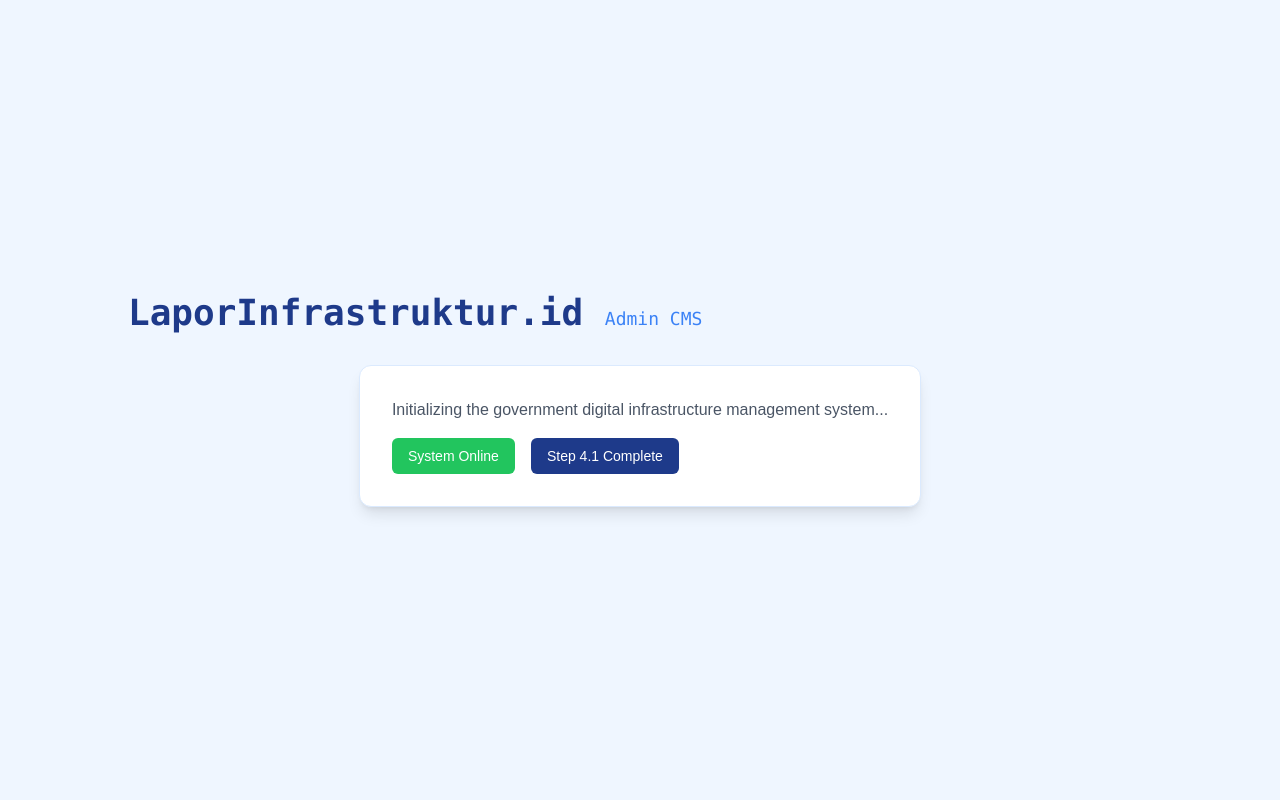
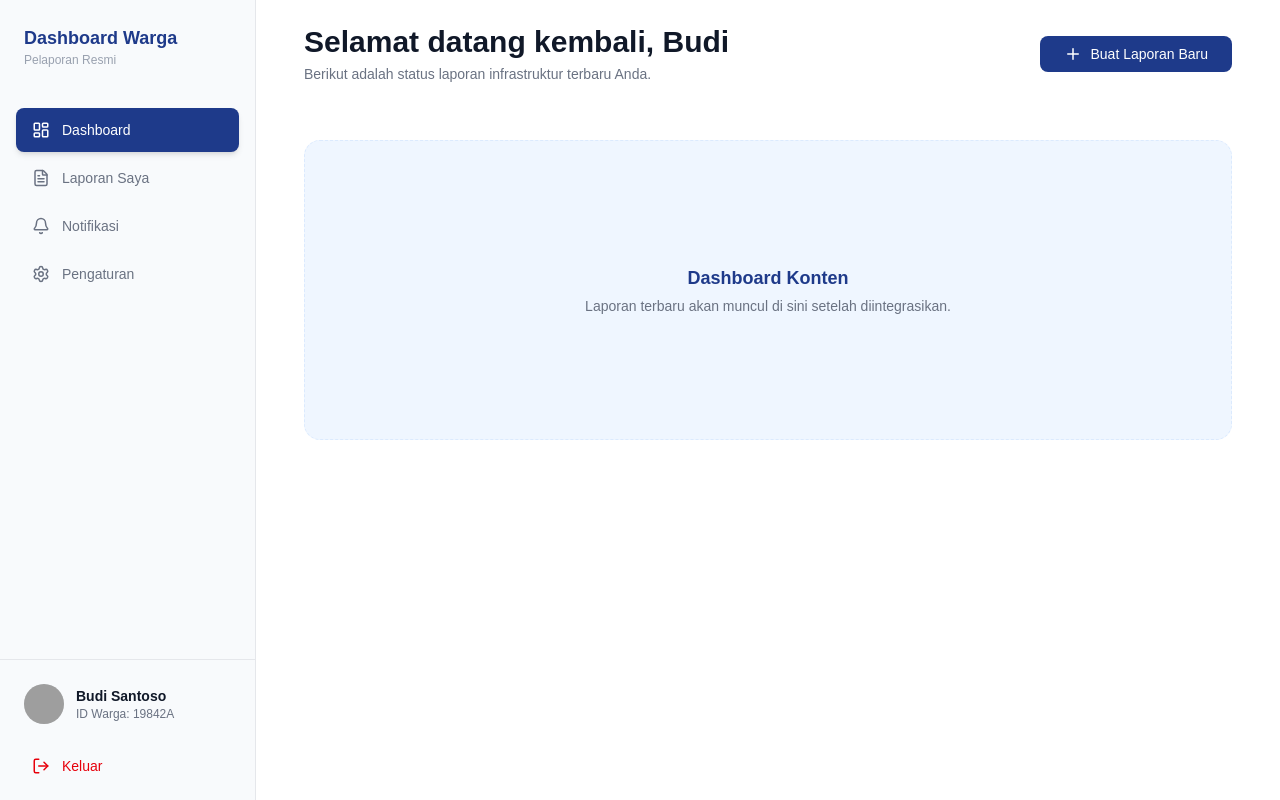
Before and after one commit to Rizkyrayhan/lapor-infrastruktur, a Next.js app in the folder apps/admin/: page / in a window 1280 px wide. Built offline with nearby package versions, Linux system fonts and the light colour scheme; grey boxes are pictures that could not be loaded.

Commit message:
feat(admin): build auth system and core layout

```diff
--- /dev/null
+++ b/apps/admin/src/app/login/page.tsx
@@ -0,0 +1,61 @@
+'use client';
+
+import { Button } from '@/components/ui/Button';
+import { Lock, Mail } from 'lucide-react';
+
+export default function LoginPage() {
+  return (
+    <div className="min-h-screen flex items-center justify-center bg-primary-50 p-6">
+      <div className="max-w-md w-full bg-white rounded-2xl shadow-xl p-10 border border-primary-100">
+        <div className="text-center mb-8">
+          <h1 className="text-3xl font-bold text-primary-900">LaporInfrastruktur</h1>
+          <p className="text-gray-500 mt-2 text-sm">Masuk ke Dashboard Admin</p>
+        </div>
+
+        <form className="space-y-6">
+          <div>
+            <label className="block text-sm font-medium text-gray-700 mb-2">Email</label>
+            <div className="relative">
+              <Mail className="absolute left-3 top-1/2 -translate-y-1/2 text-gray-400" size={18} />
+              <input
+                type="email"
+                placeholder="admin@laporinfrastruktur.id"
+                className="w-full pl-10 pr-4 py-3 rounded-lg border border-gray-200 focus:outline-none focus:ring-2 focus:ring-primary-500 transition-all"
+              />
+            </div>
+          </div>
+
+          <div>
+            <label className="block text-sm font-medium text-gray-700 mb-2">Kata Sandi</label>
+            <div className="relative">
+              <Lock className="absolute left-3 top-1/2 -translate-y-1/2 text-gray-400" size={18} />
+              <input
+                type="password"
+                placeholder="••••••••"
+                className="w-full pl-10 pr-4 py-3 rounded-lg border border-gray-200 focus:outline-none focus:ring-2 focus:ring-primary-500 transition-all"
+              />
+            </div>
+          </div>
+
+          <div className="flex items-center justify-between">
+            <div className="flex items-center">
+              <input type="checkbox" id="remember" className="h-4 w-4 text-primary-900 focus:ring-primary-900 border-gray-300 rounded" />
+              <label htmlFor="remember" className="ml-2 block text-sm text-gray-700">Ingat Saya</label>
+            </div>
+            <a href="#" className="text-sm font-medium text-primary-900 hover:underline">Lupa Sandi?</a>
+          </div>
+
+          <Button className="w-full py-4 text-lg font-bold" type="submit">
+            Masuk Sekarang
+          </Button>
+        </form>
+
+        <div className="mt-8 pt-8 border-t border-gray-100 text-center">
+          <p className="text-sm text-gray-500 italic">
+            "Melayani dengan transparansi untuk infrastruktur yang lebih baik."
+          </p>
+        </div>
+      </div>
+    </div>
+  );
+}
--- a/apps/admin/src/app/page.tsx
+++ b/apps/admin/src/app/page.tsx
@@ -1,25 +1,16 @@
+import { DashboardLayout } from '@/components/layout/DashboardLayout';
+
 export default function Home() {
   return (
-    <main className="flex min-h-screen flex-col items-center justify-center p-24 bg-primary-50">
-      <div className="z-10 max-w-5xl w-full items-center justify-between font-mono text-sm flex">
-        <h1 className="text-4xl font-bold text-primary-900">
-          LaporInfrastruktur.id <span className="text-primary-500 text-lg font-normal">Admin CMS</span>
-        </h1>
-      </div>
-
-      <div className="mt-8 p-8 bg-white rounded-xl shadow-lg border border-primary-100">
-        <p className="text-gray-600">
-          Initializing the government digital infrastructure management system...
-        </p>
-        <div className="mt-4 flex gap-4">
-          <div className="px-4 py-2 bg-status-resolved text-white rounded-md text-sm font-medium">
-            System Online
-          </div>
-          <div className="px-4 py-2 bg-primary-900 text-white rounded-md text-sm font-medium">
-            Step 4.1 Complete
+    <DashboardLayout>
+      <div className="py-8">
+        <div className="p-8 bg-primary-50 rounded-2xl border border-primary-100 border-dashed flex items-center justify-center min-h-[300px]">
+          <div className="text-center">
+            <h2 className="text-primary-900 font-semibold text-lg">Dashboard Konten</h2>
+            <p className="text-gray-500 text-sm mt-1">Laporan terbaru akan muncul di sini setelah diintegrasikan.</p>
           </div>
         </div>
       </div>
-    </main>
+    </DashboardLayout>
   );
 }
--- /dev/null
+++ b/apps/admin/src/components/layout/DashboardLayout.tsx
@@ -0,0 +1,14 @@
+import { Sidebar } from './Sidebar';
+import { Header } from './Header';
+
+export function DashboardLayout({ children }: { children: React.ReactNode }) {
+  return (
+    <div className="flex min-h-screen bg-white">
+      <Sidebar />
+      <main className="flex-1 px-12 overflow-y-auto">
+        <Header userName="Budi" />
+        {children}
+      </main>
+    </div>
+  );
+}
--- /dev/null
+++ b/apps/admin/src/components/layout/Header.tsx
@@ -0,0 +1,24 @@
+'use client';
+
+import { Plus } from 'lucide-react';
+import { Button } from '../ui/Button';
+
+interface HeaderProps {
+  userName: string;
+}
+
+export function Header({ userName }: HeaderProps) {
+  return (
+    <header className="flex items-center justify-between py-6">
+      <div>
+        <h1 className="text-3xl font-bold text-gray-900">Selamat datang kembali, {userName}</h1>
+        <p className="text-gray-500 mt-1 text-sm">Berikut adalah status laporan infrastruktur terbaru Anda.</p>
+      </div>
+
+      <Button className="flex items-center gap-2 px-6">
+        <Plus size={18} />
+        Buat Laporan Baru
+      </Button>
+    </header>
+  );
+}
--- /dev/null
+++ b/apps/admin/src/components/layout/Sidebar.tsx
@@ -0,0 +1,73 @@
+'use client';
+
+import Link from 'next/link';
+import { usePathname } from 'next/navigation';
+import {
+  LayoutDashboard,
+  FileText,
+  Bell,
+  Settings,
+  LogOut
+} from 'lucide-react';
+import { clsx } from 'clsx';
+
+const menuItems = [
+  { name: 'Dashboard', icon: LayoutDashboard, href: '/' },
+  { name: 'Laporan Saya', icon: FileText, href: '/reports' },
+  { name: 'Notifikasi', icon: Bell, href: '/notifications' },
+  { name: 'Pengaturan', icon: Settings, href: '/settings' },
+];
+
+export function Sidebar() {
+  const pathname = usePathname();
+
+  return (
+    <aside className="w-64 bg-[#F8FAFC] border-r border-gray-200 flex flex-col h-screen sticky top-0">
+      <div className="p-6">
+        <h2 className="text-primary-900 font-bold text-lg">Dashboard Warga</h2>
+        <p className="text-gray-400 text-xs">Pelaporan Resmi</p>
+      </div>
+
+      <nav className="flex-1 px-4 space-y-1 mt-4">
+        {menuItems.map((item) => {
+          const isActive = pathname === item.href;
+          return (
+            <Link
+              key={item.name}
+              href={item.href}
+              className={clsx(
+                'flex items-center gap-3 px-4 py-3 rounded-lg text-sm font-medium transition-all',
+                isActive
+                  ? 'bg-primary-900 text-white shadow-md'
+                  : 'text-gray-500 hover:bg-gray-100'
+              )}
+            >
+              <item.icon size={18} />
+              {item.name}
+            </Link>
+          );
+        })}
+      </nav>
+
+      <div className="p-4 border-t border-gray-200">
+        <div className="flex items-center gap-3 p-2">
+          <div className="w-10 h-10 rounded-full bg-gray-200 overflow-hidden">
+            <img
+              src="https://ui-avatars.com/api/?name=Budi+Santoso&background=random"
+              alt="Profile"
+              className="w-full h-full object-cover"
+            />
+          </div>
+          <div className="flex-1 min-w-0">
+            <p className="text-sm font-semibold text-gray-900 truncate">Budi Santoso</p>
+            <p className="text-xs text-gray-500 truncate">ID Warga: 19842A</p>
+          </div>
+        </div>
+        <button className="flex items-center gap-3 w-full px-4 py-2 mt-4 text-sm font-medium text-red-600 hover:bg-red-50 rounded-lg transition-all">
+          <LogOut size={18} />
+          Keluar
+        </button>
+      </div>
+    </aside>
+  );
+}
--- /dev/null
+++ b/apps/admin/src/components/ui/Button.tsx
@@ -0,0 +1,48 @@
+import { ButtonHTMLAttributes, forwardRef } from 'react';
+import { clsx, type ClassValue } from 'clsx';
+import { twMerge } from 'tailwind-merge';
+
+function cn(...inputs: ClassValue[]) {
+  return twMerge(clsx(inputs));
+}
+
+interface ButtonProps extends ButtonHTMLAttributes<HTMLButtonElement> {
+  variant?: 'primary' | 'secondary' | 'outline' | 'ghost' | 'danger' | 'success';
+  size?: 'sm' | 'md' | 'lg';
+}
+
+const Button = forwardRef<HTMLButtonElement, ButtonProps>(
+  ({ className, variant = 'primary', size = 'md', ...props }, ref) => {
+    const variants = {
+      primary: 'bg-primary-900 text-white hover:bg-primary-800',
+      secondary: 'bg-primary-100 text-primary-900 hover:bg-primary-200',
+      outline: 'border border-gray-300 bg-transparent hover:bg-gray-50',
+      ghost: 'bg-transparent hover:bg-gray-100 text-gray-600',
+      danger: 'bg-status-urgent text-white hover:bg-red-600',
+      success: 'bg-status-resolved text-white hover:bg-green-600',
+    };
+
+    const sizes = {
+      sm: 'px-3 py-1.5 text-xs',
+      md: 'px-4 py-2 text-sm',
+      lg: 'px-6 py-3 text-base',
+    };
+
+    return (
+      <button
+        ref={ref}
+        className={cn(
+          'inline-flex items-center justify-center rounded-lg font-medium transition-colors focus:outline-none disabled:opacity-50 disabled:pointer-events-none',
+          variants[variant],
+          sizes[size],
+          className
+        )}
+        {...props}
+      />
+    );
+  }
+);
+
+Button.displayName = 'Button';
+
+export { Button };
```
